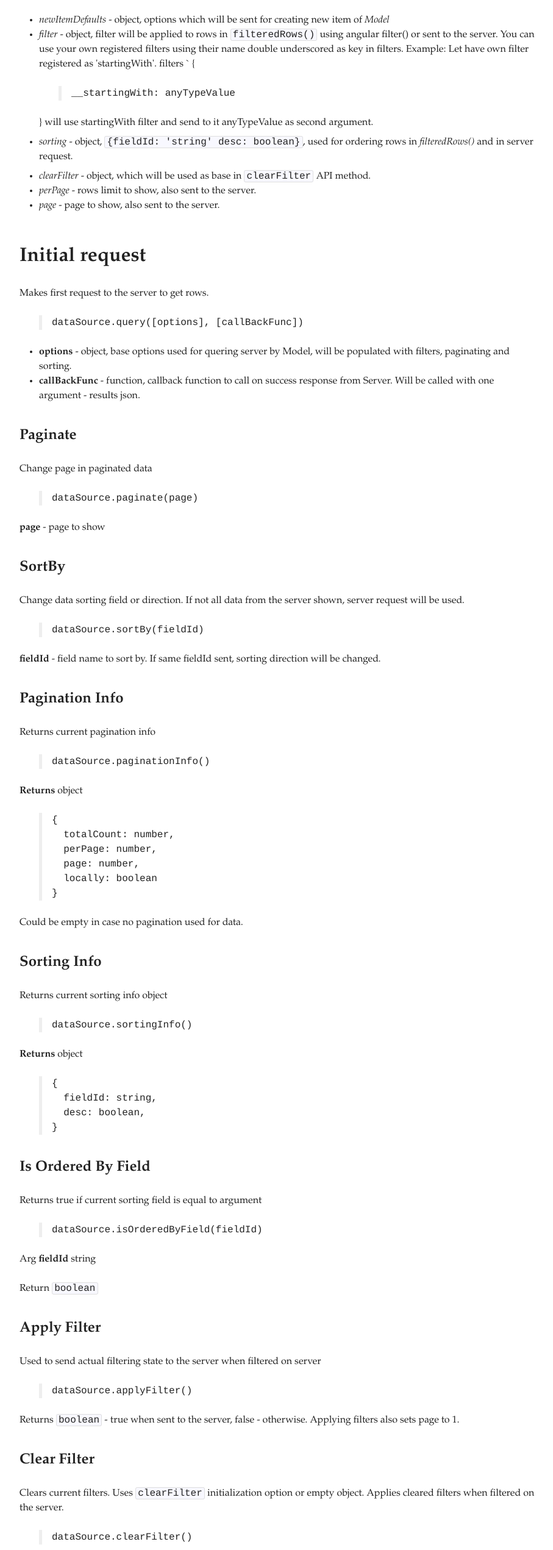
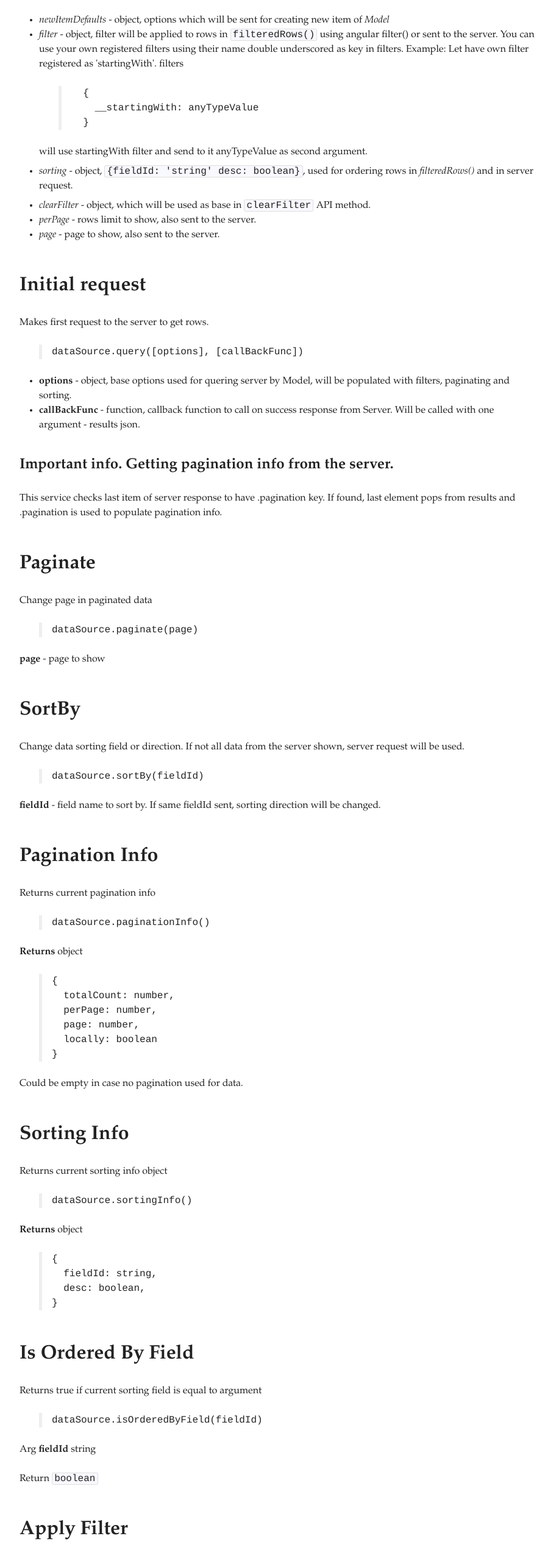
Before and after one commit to vasvitaly/angular-data-source, a website: page README.html in a window 1280 px wide. Shown: the part 1945-4487 px from the top of the page at 61% size, without its empty margins (183-1090 px from the left). Drawn offline with Linux system fonts and the light colour scheme.

Commit message:
Improve README

```diff
--- a/README.html
+++ b/README.html
@@ -238,11 +238,11 @@ controllers.controller(&quot;ItemsController&quot;,
 You can use your own registered filters using their name double underscored as key in filters.
 Example:
  Let have own filter registered as &#39;startingWith&#39;.
- filters `
-  {</p>
-<pre><code>__startingWith: anyTypeValue
-</code></pre><p>  }
- will use startingWith filter and send to it anyTypeValue as second argument.</p>
+ filters </p>
+<pre><code>  {
+    __startingWith: anyTypeValue
+  }
+</code></pre><p> will use startingWith filter and send to it anyTypeValue as second argument.</p>
 </li>
 <li><p><em>sorting</em> - object, <code>{fieldId: &#39;string&#39; desc: boolean}</code>, used for ordering rows in <em>filteredRows()</em> and in server request.</p>
 </li>
@@ -258,17 +258,20 @@ Example:
 <li><strong>options</strong> - object, base options used for quering server by Model, will be populated with filters, paginating and sorting. </li>
 <li><strong>callBackFunc</strong> - function, callback function to call on success response from Server. Will be called with one argument - results json.</li>
 </ul>
-<h4 id="paginate">Paginate</h4>
+<h4 id="important-info-getting-pagination-info-from-the-server-">Important info. Getting pagination info from the server.</h4>
+<p>  This service checks last item of server response to have .pagination key.
+  If found, last element pops from results and .pagination is used to populate pagination info.</p>
+<h3 id="paginate">Paginate</h3>
 <p>Change page in paginated data</p>
 <pre><code class="lang-javascript">dataSource.paginate(page)
 </code></pre>
 <p><strong>page</strong> - page to show</p>
-<h4 id="sortby">SortBy</h4>
+<h3 id="sortby">SortBy</h3>
 <p>Change data sorting field or direction. If not all data from the server shown, server request will be used.</p>
 <pre><code class="lang-javascript">dataSource.sortBy(fieldId)
 </code></pre>
 <p><strong>fieldId</strong> - field name to sort by. If same fieldId sent, sorting direction will be changed.</p>
-<h4 id="pagination-info">Pagination Info</h4>
+<h3 id="pagination-info">Pagination Info</h3>
 <p>Returns current pagination info</p>
 <pre><code class="lang-javascript">dataSource.paginationInfo()
 </code></pre>
@@ -281,7 +284,7 @@ Example:
 }
 </code></pre>
 <p>Could be empty in case no pagination used for data.</p>
-<h4 id="sorting-info">Sorting Info</h4>
+<h3 id="sorting-info">Sorting Info</h3>
 <p>Returns current sorting info object</p>
 <pre><code class="lang-javascript">dataSource.sortingInfo()
 </code></pre>
@@ -291,46 +294,50 @@ Example:
   desc: boolean,
 }
 </code></pre>
-<h4 id="is-ordered-by-field">Is Ordered By Field</h4>
+<h3 id="is-ordered-by-field">Is Ordered By Field</h3>
 <p>Returns true if current sorting field is equal to argument</p>
 <pre><code class="lang-javascript">dataSource.isOrderedByField(fieldId)
 </code></pre>
 <p>Arg <strong>fieldId</strong> string </p>
 <p>Return <code>boolean</code></p>
-<h4 id="apply-filter">Apply Filter</h4>
+<h3 id="apply-filter">Apply Filter</h3>
 <p>Used to send actual filtering state to the server when filtered on server</p>
 <pre><code class="lang-javascript">dataSource.applyFilter()
 </code></pre>
 <p>Returns <code>boolean</code> - true when sent to the server, false - otherwise.
 Applying filters also sets page to 1.</p>
-<h4 id="clear-filter">Clear Filter</h4>
+<h3 id="clear-filter">Clear Filter</h3>
 <p>Clears current filters. Uses <code>clearFilter</code> initialization option or empty object.
 Applies cleared filters when filtered on the server.</p>
 <pre><code class="lang-javascript">dataSource.clearFilter()
 </code></pre>
 <p>Returns <code>boolean</code> - true when sent to the server, false - otherwise.
 Sets page to 1.</p>
-<h4 id="filtered-rows">Filtered Rows</h4>
+<h3 id="filtered-rows">Filtered Rows</h3>
 <p>Returns rows, filtered using angular.filter() with current filters object.
 Then results are sorted and paginated. If server returned more data than set in perPage
 local paginating will be used.</p>
 <pre><code class="lang-javascript">dataSource.filteredRows()
 </code></pre>
 <p>Returns <code>[&lt;Model {}&gt;...&lt;Model {}&gt;]</code></p>
-<h4 id="new-record">New Record</h4>
+<h3 id="new-record">New Record</h3>
 <p>Builds new item of <code>Model</code> using newItemDefaults populated with sent args.</p>
 <pre><code class="lang-javascript">dataSource.newRecord(attrs)
 </code></pre>
 <p>Returns new Model(newItemDefaults &lt;&lt; attrs)</p>
-<h4 id="add">Add</h4>
+<h3 id="add">Add</h3>
 <p>Adds arg to the top of .rows array.</p>
 <pre><code class="lang-javascript">dataSource.add(arg)
 </code></pre>
-<h4 id="remove">Remove</h4>
+<h3 id="remove">Remove</h3>
 <p>Removes from list object having id equal to sent id</p>
 <pre><code class="lang-javascript">dataSource.remove(id)
 </code></pre>
 <p>Returns array with deleted item or false when not found.</p>
+<h3 id="-rows">.rows</h3>
+<p>just untouched rows got from the server</p>
+<h3 id="-filter">.filter</h3>
+<p>Filters. You can use them in filter form on the page.</p>
 
 		</div>
 
```
Also changed, not shown: README.md.
